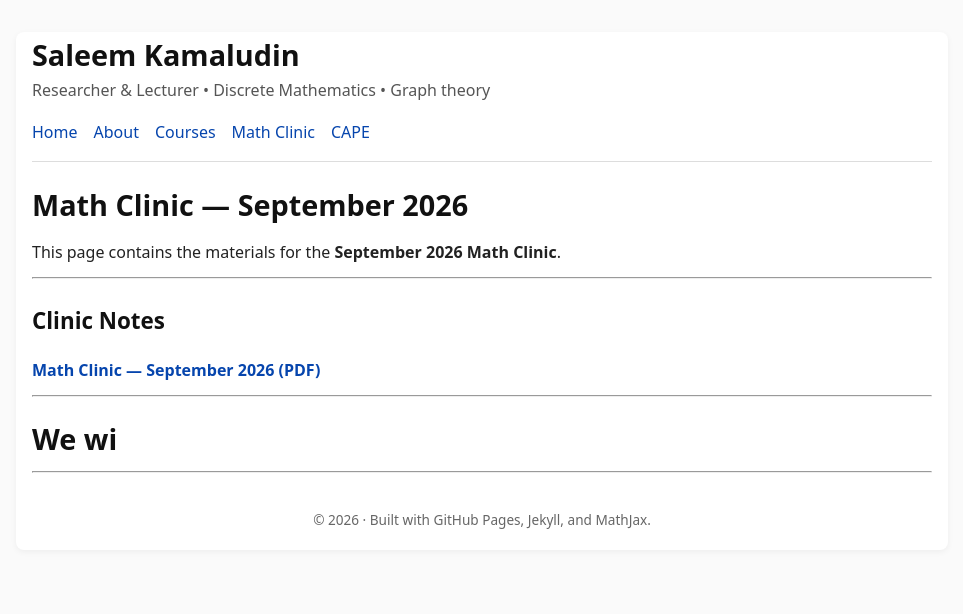
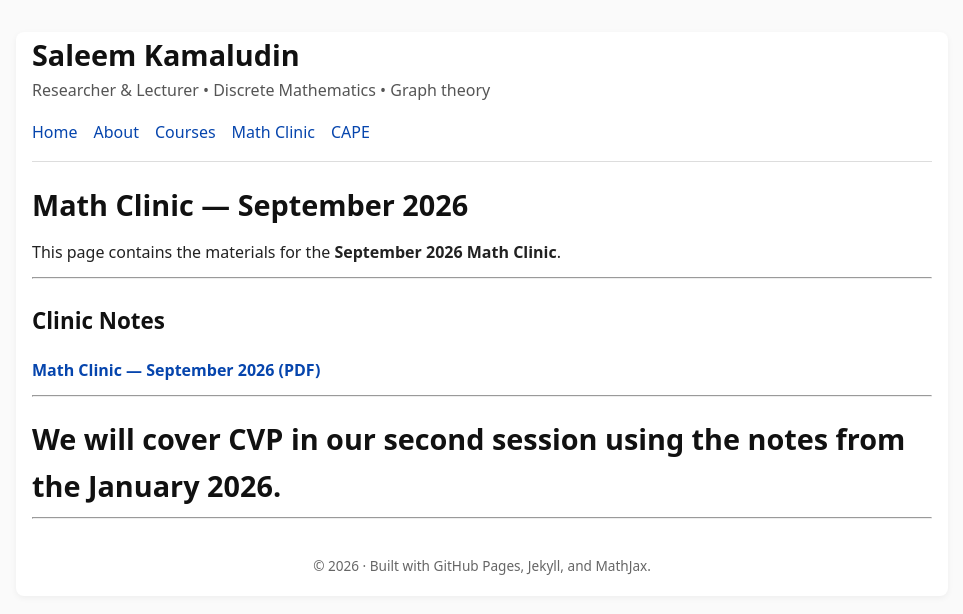
Before and after one commit to SaleemKamaludin/SaleemKamaludin.github.io, a Jekyll site: the page built from courses/math-clinic-september-2026/index.md, in a window 1280 px wide. Shown: the top 614 px of the page, without its empty margins (158-1121 px from the left). Built offline with Jekyll 4.4.1, drawn with Linux system fonts in a browser that asks for light colours; our own code applies the rules of GitHub Pages for plain Markdown files.

Commit message:
Update session description in index.md

```diff
--- a/courses/math-clinic-september-2026/index.md
+++ b/courses/math-clinic-september-2026/index.md
@@ -16,4 +16,4 @@ This page contains the materials for the **September 2026 Math Clinic**.
 
 ---
 
-# We wi
+# We will cover CVP in our second session using the notes from the January 2026.
```
